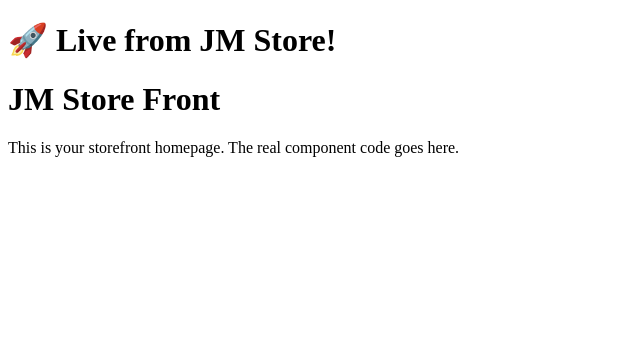
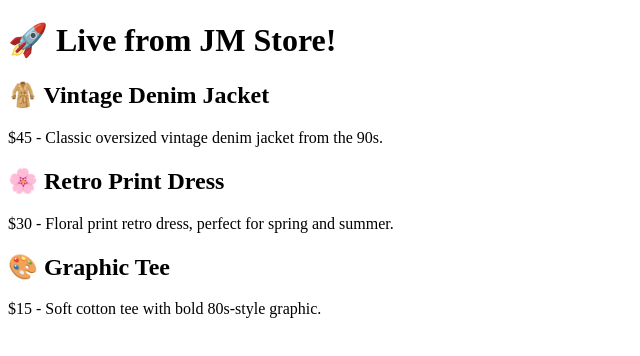
Before and after one commit to JMstorefront2025/jmstorefront, a Next.js app: page / in a window 1280 px wide. Shown: the top 356 px of the page, without its empty margins (0-640 px from the left). Built offline with nearby package versions, Linux system fonts and the light colour scheme.

Commit message:
Replace placeholder content with actual store

```diff
--- a/src/JMStorefront.jsx
+++ b/src/JMStorefront.jsx
@@ -1,10 +1,14 @@
-// Main frontend component placed here
-// Paste the complete code from your canvas here if needed later
 export default function JMStorefront() {
   return (
     <div>
-      <h1>JM Store Front</h1>
-      <p>This is your storefront homepage. The real component code goes here.</p>
+      <h2>🧥 Vintage Denim Jacket</h2>
+      <p>$45 - Classic oversized vintage denim jacket from the 90s.</p>
+
+      <h2>🌸 Retro Print Dress</h2>
+      <p>$30 - Floral print retro dress, perfect for spring and summer.</p>
+
+      <h2>🎨 Graphic Tee</h2>
+      <p>$15 - Soft cotton tee with bold 80s-style graphic.</p>
     </div>
   );
 }
```
